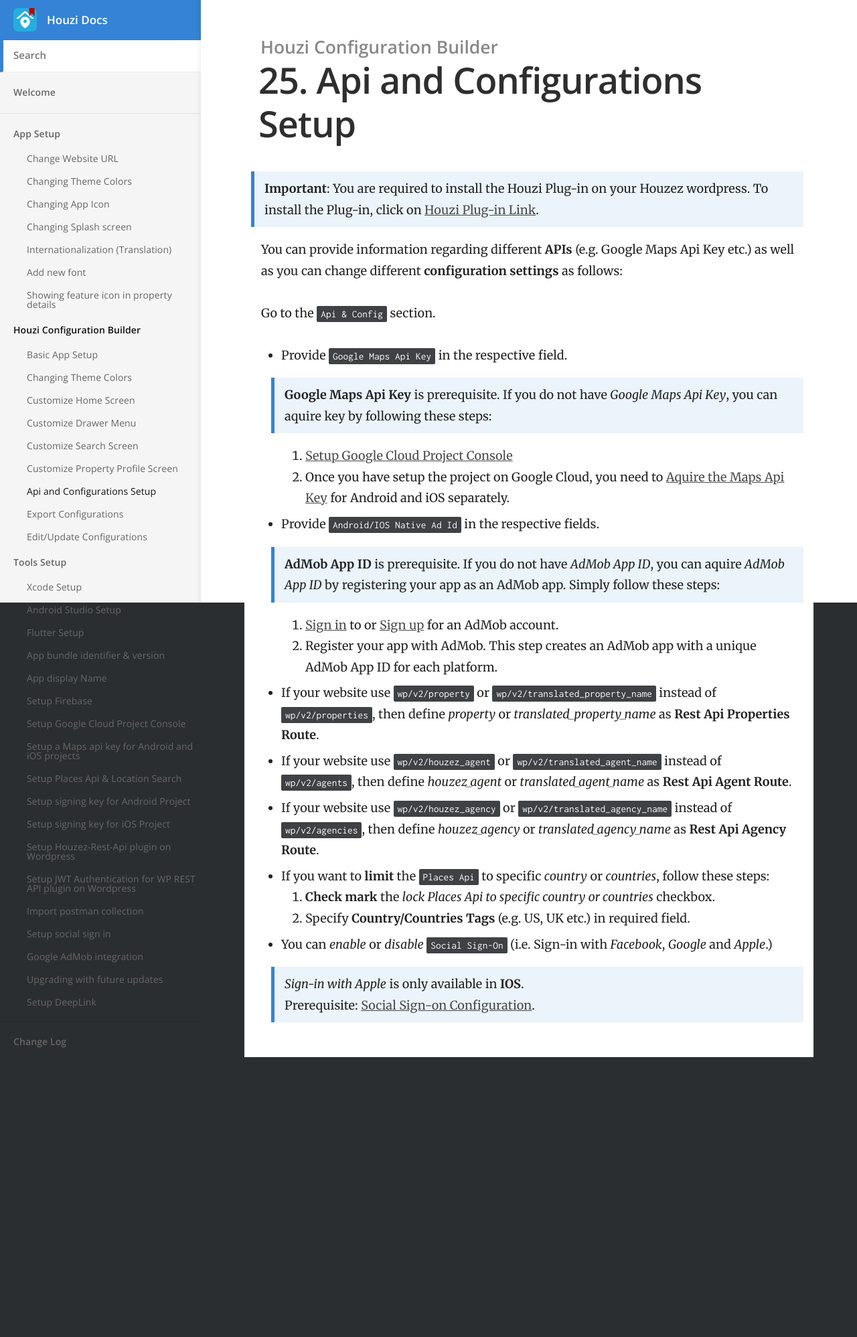
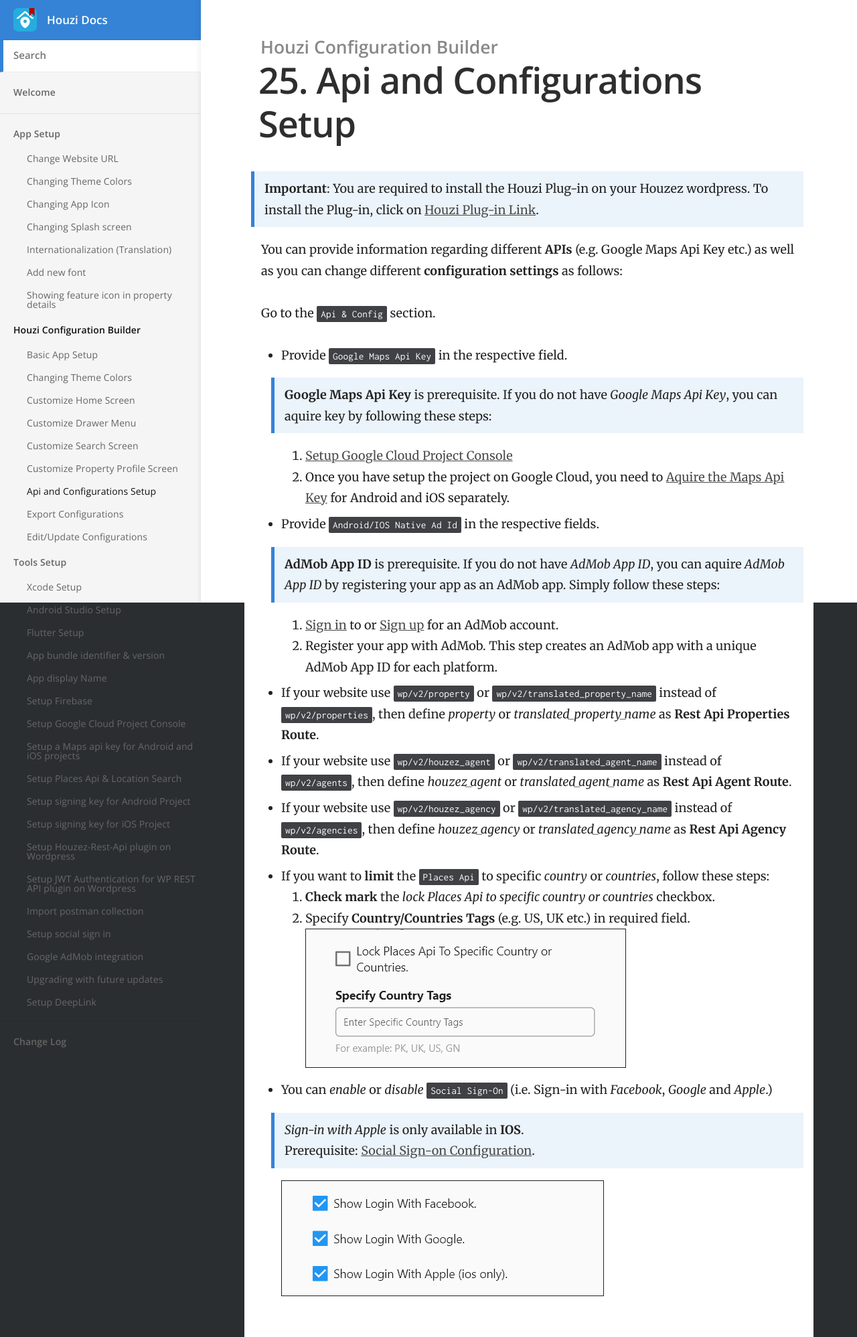
Before and after one commit to booleanbites/houzi-doc, a Jekyll site: the page built from _docs/houzi-config-builder/api-and-configurations-setup.md, in a window 1280 px wide. Shown: the whole page at 67% size. Built offline with Jekyll 4.4.1, drawn with Linux system fonts in a browser that asks for light colours; before the commit the page ends 1587 px from its top, so only the background shows below that.

Commit message:
HouziConfigBuilder => customize-api-&-config => added screenshots & mdified doc.

```diff
--- a/_docs/houzi-config-builder/api-and-configurations-setup.md
+++ b/_docs/houzi-config-builder/api-and-configurations-setup.md
@@ -23,7 +23,10 @@ Go to the `Api & Config` section.
 * If your website use `wp/v2/houzez_agency` or `wp/v2/translated_agency_name` instead of `wp/v2/agencies`, then define *houzez_agency* or *translated_agency_name* as **Rest Api Agency Route**.
 * If you want to **limit** the `Places Api` to specific *country* or *countries*, follow these steps:
   1. **Check mark** the *lock Places Api to specific country or countries* checkbox.
-  2. Specify **Country/Countries Tags** (e.g. US, UK etc.) in required field.
+  3. Specify **Country/Countries Tags** (e.g. US, UK etc.) in required field.
+    <img src="https://houzi-docs.booleanbites.com/images/api-and-config-lock-places-section-screenshot.png" alt="api-and-config-lock-places-section-screenshot" title="api-and-config-lock-places-section-screenshot" border= "1px solid"/>
 * You can *enable* or *disable* `Social Sign-On` (i.e. Sign-in with *Facebook*, *Google* and *Apple*.)
     > *Sign-in with Apple* is only available in **IOS**.
     > Prerequisite: [Social Sign-on Configuration](/tools/social_signon).
+
+    <img src="https://houzi-docs.booleanbites.com/images/api-and-config-social-sign-on-section-screenshot.png" alt="api-and-config-social-sign-on-section-screenshot" title="api-and-config-social-sign-on-section-screenshot" border= "1px solid"/>
```
